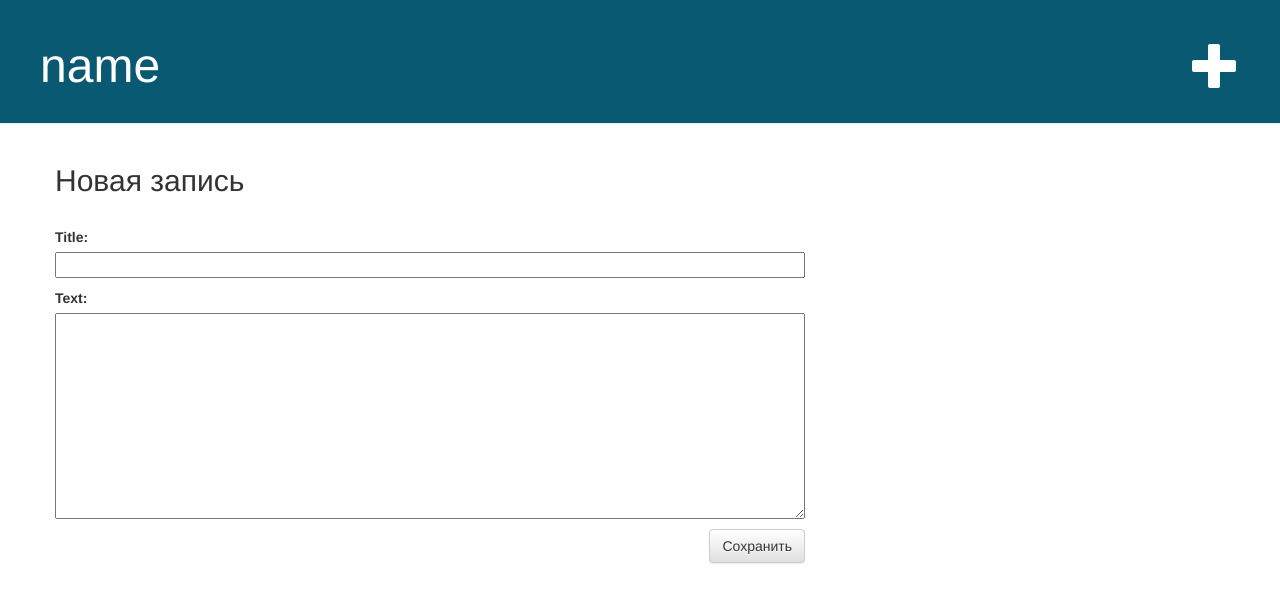
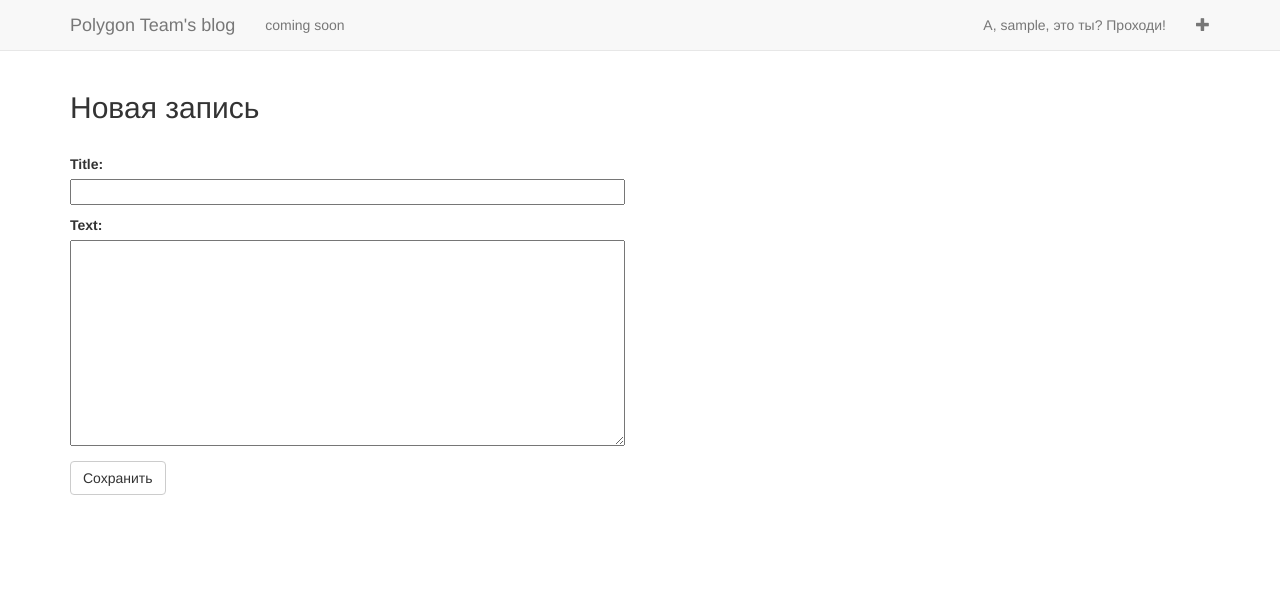
Before and after one commit to Helugo/sb00, a Django app: page /post/new/ in a window 1280 px wide. Shown: the top 603 px of the page. Run offline with Django 3.2, Linux system fonts and the light colour scheme; the visitor is signed in with stand-in values (Sample User, id 1); some libraries are stand-ins or nearby versions.

Commit message:
Новый дизайн, расчитанный на расширение

```diff
--- a/blog/static/css/blog.css
+++ b/blog/static/css/blog.css
@@ -1,47 +1,12 @@
-.page-header {
-    background-color: #0A5973;
-    margin-top: 0;
-    padding: 20px 20px 20px 40px;
-}
-
-.page-header h1, .page-header h1 a, .page-header h1 a:visited, .page-header h1 a:active {
-    color: #ffffff;
-    font-size: 36pt;
+.post h2 a, .post h2 a:visited {
+    color: #000000;
     text-decoration: none;
-}
-
-.content {
-    margin-left: 40px;
 }
 
 .date {
     color: #828282;
 }
 
-.save {
-    float: right;
-}
-
 .post-form textarea, .post-form input {
     width: 100%;
 }
-
-.top-menu, .top-menu:visited, top-menu:active {
-    color: #ffffff;
-    float: right;
-    font-size: 26pt;
-    margin-right: 20px;
-}
-
-.post {
-    margin-bottom: 70px;
-}
-
-.post h1 a, .post h1 a:visited {
-    color: #000000;
-}
-
-.post h2 a, .post h2 a:visited {
-    color: #000000;
-    text-decoration: none;
-}
--- a/blog/templates/blog/base.html
+++ b/blog/templates/blog/base.html
@@ -1,27 +1,60 @@
+<!DOCTYPE html>
 {% load static %}
+{% load bootstrap3 %}
 
 <html>
+
   <head>
+    <meta charset="utf-8">
+    <meta http-equiv="X-UA-Compatible" content="IE=edge">
+    <meta name="viewport" content="width=device-width, initial-scale=1">
+    <link rel="stylesheet" href="{% static 'css/blog.css' %}">
+    {% bootstrap_css %}
+    {% bootstrap_javascript %}
+
     <title>Polygon Team's blog</title>
-        <link rel="stylesheet" href="//maxcdn.bootstrapcdn.com/bootstrap/3.2.0/css/bootstrap.min.css">
-        <link rel="stylesheet" href="//maxcdn.bootstrapcdn.com/bootstrap/3.2.0/css/bootstrap-theme.min.css">
-        <link rel="stylesheet" href="{% static 'css/blog.css' %}">
   </head>
+
   <body>
-        <div class="page-header">
-            <h1><a href="/">name</a>
+    <!--Начало::Бар-->
+    <nav class="navbar navbar-default navbar-static-top">
+      <div class="container">
+
+        <!--Кнопка для мобил-->
+        <div class="navbar-header">
+          <button type="button" class="navbar-toggle collapsed" data-toggle="collapse" data-target="#navbar" aria-expanded="false" aria-controls="navbar"></button>
+          <a class="navbar-brand" href="/">Polygon Team's blog</a>
+        </div>
+
+        <!--Элементы-->
+        <div id="navbar" class="navbar-collapse collapse">
+          <!--Начало::Ниже добавляем кнопочки на бар -->
+          <ul class="nav navbar-nav">
+            <li><a href="/">coming soon</a></li>
+          </ul>
+          <!--Конец-->
+
+          <!--Для будущей аунтефикации, приветствия, добавления-->
+          <ul class="nav navbar-nav navbar-right">
             {% if user.is_authenticated %}
-              <a href="{% url 'post_new' %}" class="top-menu"><span class="glyphicon glyphicon-plus"</span></a>
+              <li><a>А, {{ user.username }}, это ты? Проходи!</a></li>
+              <li><a href="{% url 'post_new' %}" class="top-menu"><span class="glyphicon glyphicon-plus"</span></a></li>
             {% endif %}
-            </h1>
+          </ul>
         </div>
+
+      </div>
+    </nav>
+    <!--Конец::Бар-->
+
     <div class="content container">
       <div class="row">
-                <div class="col-md-8">
+        <div class="col-md-6">
           {% block content %}
           {% endblock %}
         </div>
       </div>
     </div>
+
     </body>
 </html>
--- a/blog/templates/blog/post_detail.html
+++ b/blog/templates/blog/post_detail.html
@@ -2,14 +2,14 @@
 {% block content %}
 
 <div class="post">
-    <h2>{{ post.title }}</h2>
+    <h2>{{ post.title }}
     {% if user.is_authenticated %}
         <a class="btn btn-default" href="{% url 'post_edit' pk=post.pk %}"><span class="glyphicon glyphicon-pencil"></span></a>
-    {% endif %}
+    {% endif %}</h2>
     <p>{{ post.text|linebreaksbr }}</p>
     {% if post.published_date %}
         <div class="date">
-            {{ post.published_date }}
+            {{ post.published_date }} by {{ post.author }}
         </div>
     {% endif %}
 </div>
--- a/blog/templates/blog/post_list.html
+++ b/blog/templates/blog/post_list.html
@@ -6,7 +6,7 @@
         <h2><a href="{% url 'post_detail' pk=post.pk %}">{{ post.title }}</a></h2>
         <p>{{ post.text|linebreaksbr }}</p>
         <div class="date">
-            {{ post.published_date }}
+            {{ post.published_date }} by {{ post.author }}
         </div>
     </div>
 {% endfor %}
--- a/blog/views.py
+++ b/blog/views.py
@@ -31,7 +31,6 @@ def post_edit(request, pk):
         if form.is_valid():
             post = form.save(commit=False)
             post.author = request.user
-            post.published_date = timezone.now()
             post.save()
             return redirect('post_detail', pk=post.pk)
     else:
--- a/sb01/settings.py
+++ b/sb01/settings.py
@@ -37,6 +37,7 @@ INSTALLED_APPS = [
     'django.contrib.sessions',
     'django.contrib.messages',
     'django.contrib.staticfiles',
+    'bootstrap3',
     'blog',
 ]
 
@@ -120,3 +121,4 @@ USE_TZ = True
 
 STATIC_URL = '/static/'
 STATIC_ROOT = os.path.join(BASE_DIR, 'static')
+BOOTSTRAP3 = {'include_jquery' : True,}
```
Lines whose indentation alone changed are shown as unchanged.
